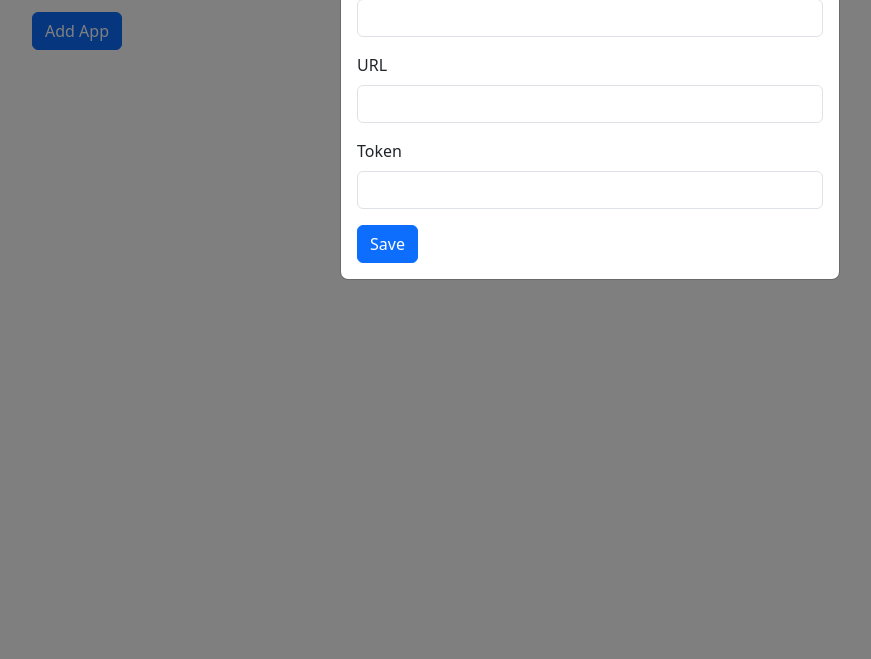
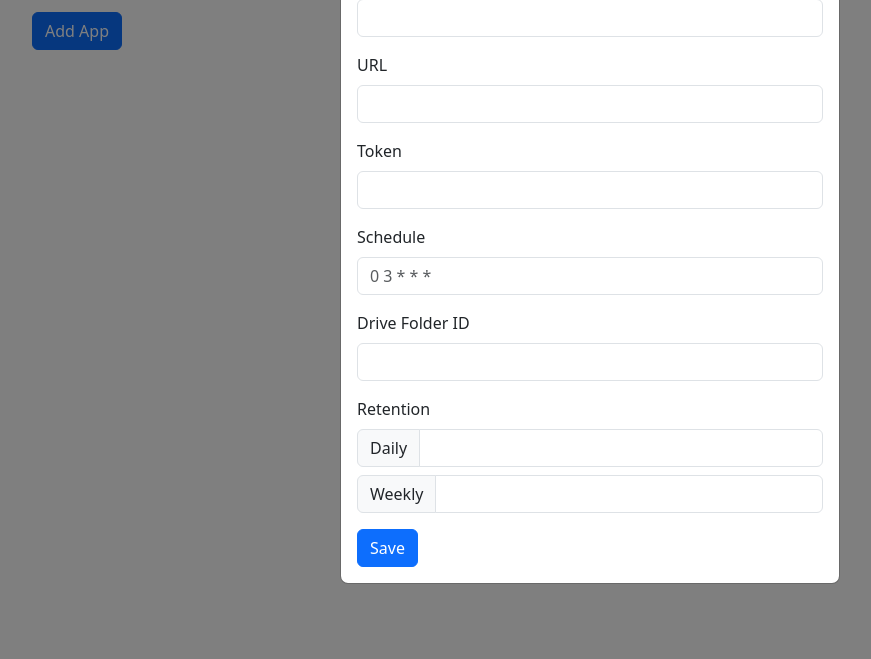
Before and after one commit to gabofunebre/backuper, a Flask app: page / in a window 1280 px wide, after a click on "Add App". Shown: the part 141-800 px from the top of the page, without its empty margins (50-921 px from the left). Run offline with Flask 3, Linux system fonts and the light colour scheme; data that the repository does not hold is empty; parts of the project's set-up code (start-up, migrations or seed data) failed here and were passed over; some libraries are stand-ins or nearby versions.

Commit message:
Add scheduling and retention fields

```diff
--- a/orchestrator/app/__init__.py
+++ b/orchestrator/app/__init__.py
@@ -30,6 +30,11 @@ def create_app() -> Flask:
                     "url": a.url,
                     "token": a.token,
                     "schedule": a.schedule,
+                    "drive_folder_id": a.drive_folder_id,
+                    "retention": {
+                        "daily": a.retention_daily,
+                        "weekly": a.retention_weekly,
+                    },
                 }
                 for a in apps
             ])
@@ -45,6 +50,9 @@ def create_app() -> Flask:
             url=data.get("url"),
             token=data.get("token"),
             schedule=data.get("schedule"),
+            drive_folder_id=data.get("drive_folder_id"),
+            retention_daily=(data.get("retention") or {}).get("daily"),
+            retention_weekly=(data.get("retention") or {}).get("weekly"),
         )
         with SessionLocal() as db:
             db.add(new_app)
--- a/orchestrator/app/models.py
+++ b/orchestrator/app/models.py
@@ -12,3 +12,8 @@ class App(Base):
     token = Column(String, nullable=False)
     # Cron-style schedule for backup tasks
     schedule = Column(String, nullable=True)
+    # Google Drive folder where backups will be stored
+    drive_folder_id = Column(String, nullable=True)
+    # Retention policy in days/weeks
+    retention_daily = Column(Integer, nullable=True)
+    retention_weekly = Column(Integer, nullable=True)
--- a/orchestrator/app/static/js/app.js
+++ b/orchestrator/app/static/js/app.js
@@ -18,7 +18,13 @@ document.addEventListener('DOMContentLoaded', () => {
     const payload = {
       name: document.getElementById('name').value,
       url: document.getElementById('url').value,
-      token: document.getElementById('token').value
+      token: document.getElementById('token').value,
+      schedule: document.getElementById('schedule').value,
+      drive_folder_id: document.getElementById('drive_folder_id').value,
+      retention: {
+        daily: parseInt(document.getElementById('retention-daily').value) || null,
+        weekly: parseInt(document.getElementById('retention-weekly').value) || null
+      }
     };
     const resp = await fetch('/apps', {
       method: 'POST',
--- a/orchestrator/app/templates/app_form.html
+++ b/orchestrator/app/templates/app_form.html
@@ -19,6 +19,25 @@
             <label for="token" class="form-label">Token</label>
             <input type="text" class="form-control" id="token" required>
           </div>
+          <div class="mb-3">
+            <label for="schedule" class="form-label">Schedule</label>
+            <input type="text" class="form-control" id="schedule" placeholder="0 3 * * *">
+          </div>
+          <div class="mb-3">
+            <label for="drive_folder_id" class="form-label">Drive Folder ID</label>
+            <input type="text" class="form-control" id="drive_folder_id">
+          </div>
+          <div class="mb-3">
+            <label class="form-label">Retention</label>
+            <div class="input-group mb-2">
+              <span class="input-group-text" id="retention-daily-label">Daily</span>
+              <input type="number" class="form-control" id="retention-daily" aria-describedby="retention-daily-label">
+            </div>
+            <div class="input-group">
+              <span class="input-group-text" id="retention-weekly-label">Weekly</span>
+              <input type="number" class="form-control" id="retention-weekly" aria-describedby="retention-weekly-label">
+            </div>
+          </div>
           <button type="submit" class="btn btn-primary">Save</button>
         </form>
       </div>
```
